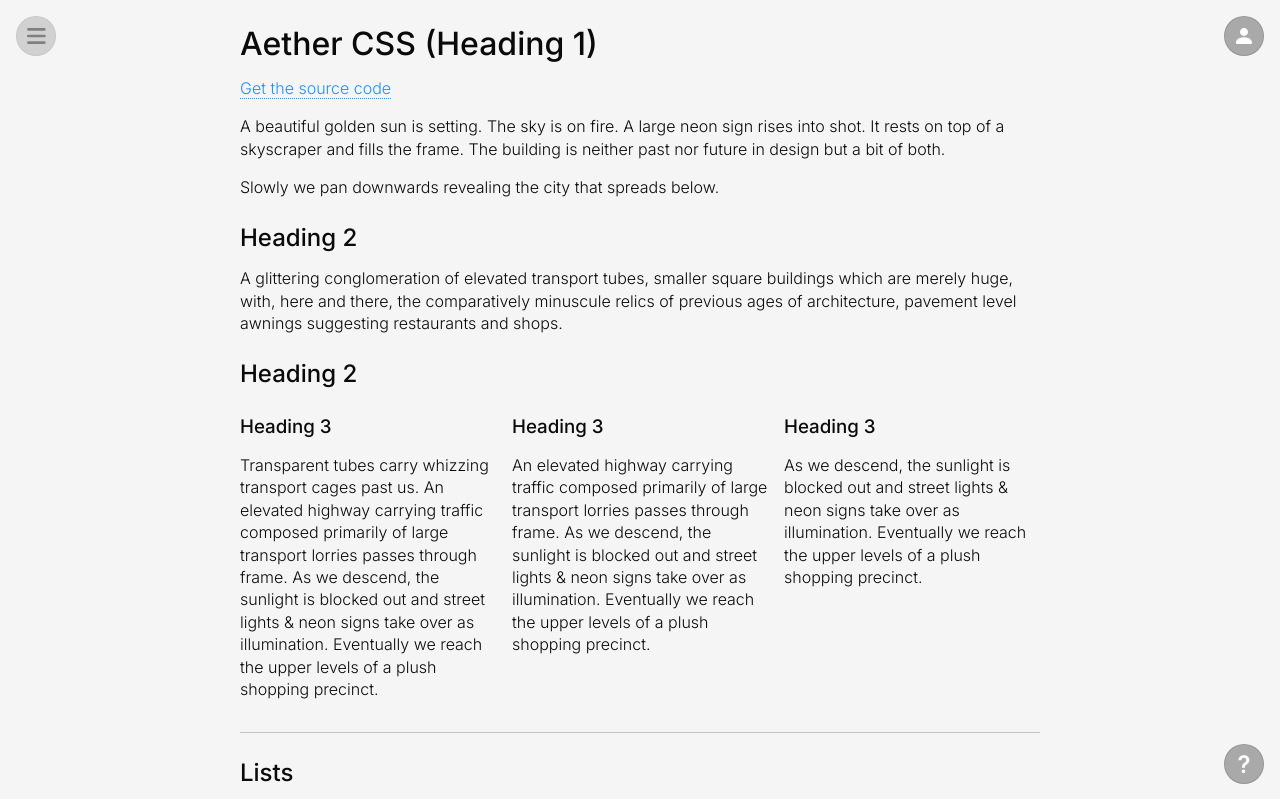
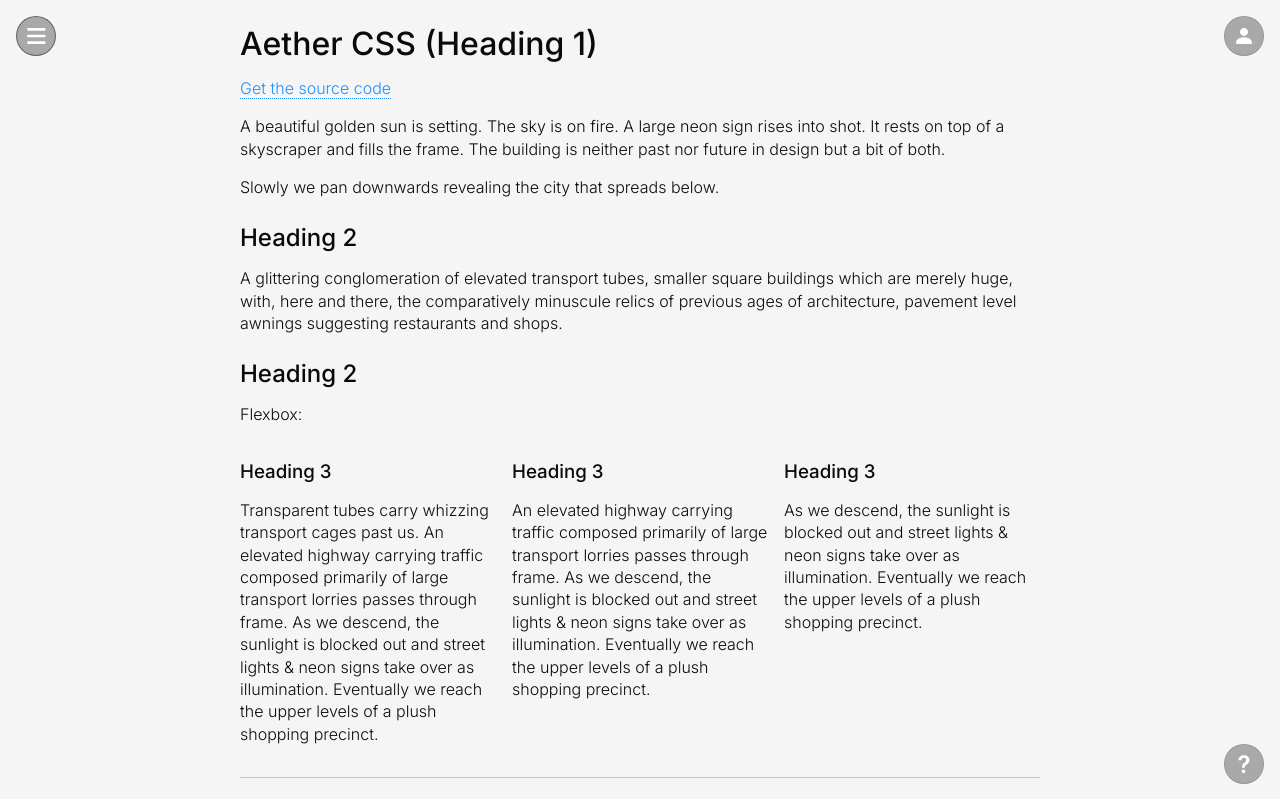
Before and after one commit to tomsoderlund/aether-css, a website: page index.html in a window 1280 px wide. Both pictures are taken after a click on the button 36 px from the left and 36 px from the top of the page. Shown: the top 799 px of the page. Drawn offline with Linux system fonts and the light colour scheme.

Commit message:
Focus border

```diff
--- a/aether.css
+++ b/aether.css
@@ -188,9 +188,9 @@
   font-weight: normal;
   text-align: center;
 }
-button:focus:not(:disabled),
-.button:focus:not(:disabled) {
-  filter: invert(50%) !important;
+button:focus:not(:disabled):not(:hover),
+.button:focus:not(:disabled):not(:hover) {
+  border: 1px solid rgba(0, 0, 0, 0.42);
 }
 button:hover:not(:disabled),
 .button:hover:not(:disabled) {
@@ -268,16 +268,16 @@
 textarea::placeholder {
   color: rgba(0, 0, 0, 0.26);
 }
+input:not([type="radio"]):not([type="checkbox"]):not([type="color"]):not([type="range"]):focus,
+.input:focus,
+textarea:focus,
+select:focus {
+  border: 1px solid rgba(0, 0, 0, 0.42);
+}
 input:not([type="radio"]):not([type="checkbox"]):not([type="color"]):not([type="range"]):hover:not(:disabled):not(:focus),
 .input:hover:not(:disabled):not(:focus),
 textarea:hover:not(:disabled):not(:focus),
 select:hover:not(:disabled):not(:focus) {
-  border-color: silver;
-}
-input:not([type="radio"]):not([type="checkbox"]):not([type="color"]):not([type="range"]):focus,
-.input:focus,
-textarea:focus,
-select:focus {
   border: 1px solid rgba(0, 0, 0, 0.42);
 }
 input:not([type="radio"]):not([type="checkbox"]):not([type="color"]):not([type="range"]):read-only,
--- a/index.html
+++ b/index.html
@@ -32,6 +32,9 @@
     <p>A glittering conglomeration of elevated transport tubes, smaller square buildings which are merely huge, with, here and there, the comparatively minuscule relics of previous ages of architecture, pavement level awnings suggesting restaurants and shops.</p>
 
     <h2>Heading 2</h2>
+
+    <p>Flexbox:</p>
+
     <div class="flex">
       <div>
         <h3>Heading 3</h3>
```
